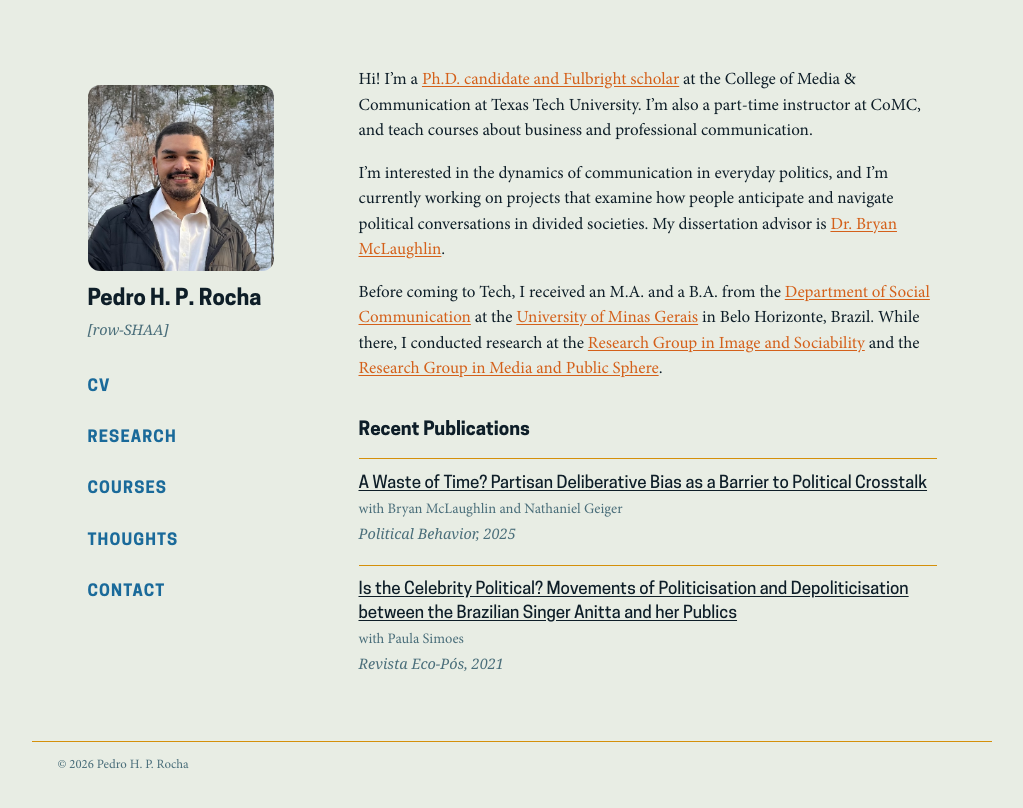
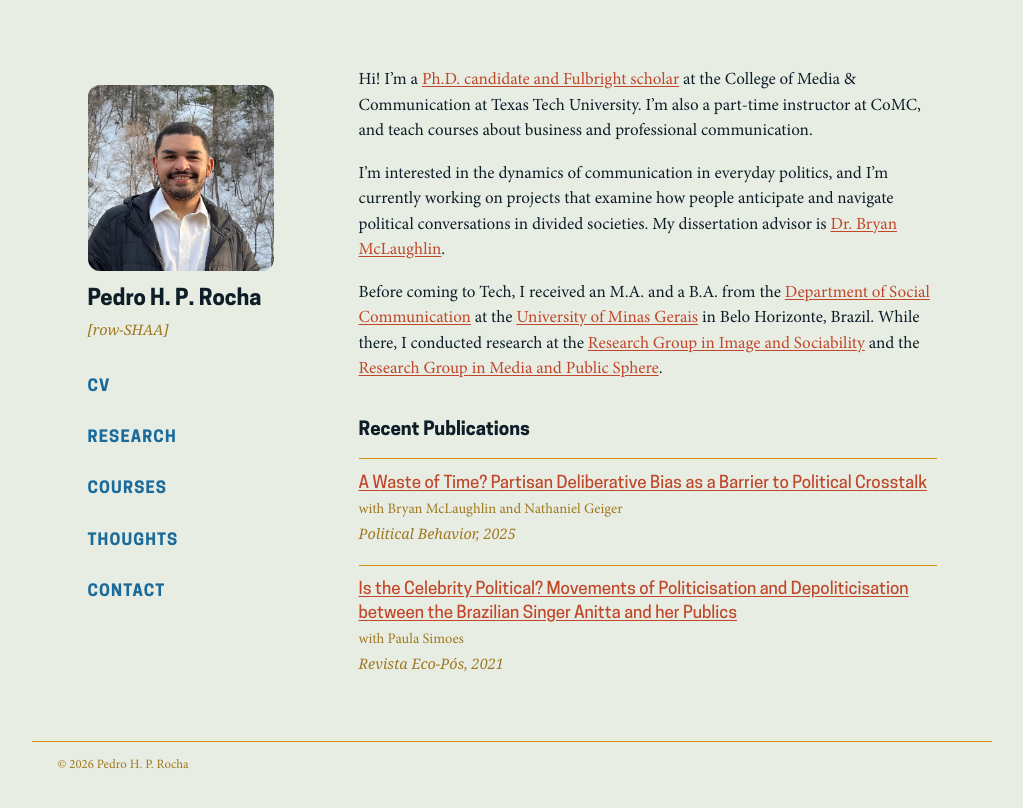
Before and after one commit to pedrohprocha/pedrohprocha.github.io, a Jekyll site: the page built from index.md, in a window 1280 px wide. Shown: the top 808 px of the page, without its empty margins (128-1151 px from the left). Built offline with Jekyll 4.4.1, drawn with Linux system fonts in a browser that asks for light colours; some web fonts are replaced.

Commit message:
pub title colors

```diff
--- a/assets/css/main.css
+++ b/assets/css/main.css
@@ -54,8 +54,8 @@
 :root {
     --bg: #e8ede4;
     --text: #0e1e28;
-    --muted: #4a6e7a;
-    --accent: #d4601a;
+    --muted: #a07820;
+    --accent: #c0472a;
     --border: #d4900a;
     --nav: #1a6a9a;
     --font-body: "Minion Pro", Georgia, serif;
@@ -501,13 +501,13 @@ h3 {
 }
 
 .pub-title a {
-    color: var(--text);
+    color: var(--accent);
     text-decoration: underline;
     text-underline-offset: 2px;
 }
 
 .pub-title a:hover {
-    color: var(--accent);
+    color: #0faa62;
 }
 
 .pub-authors {
```
